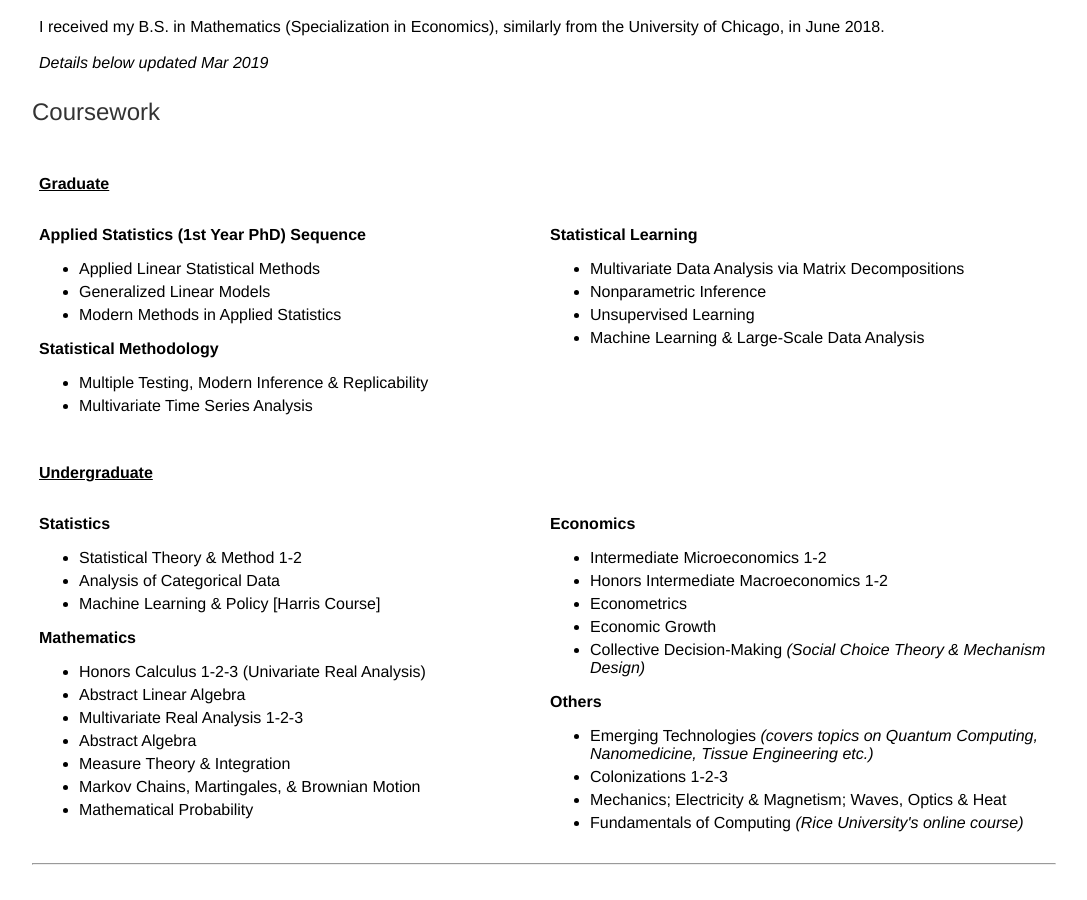
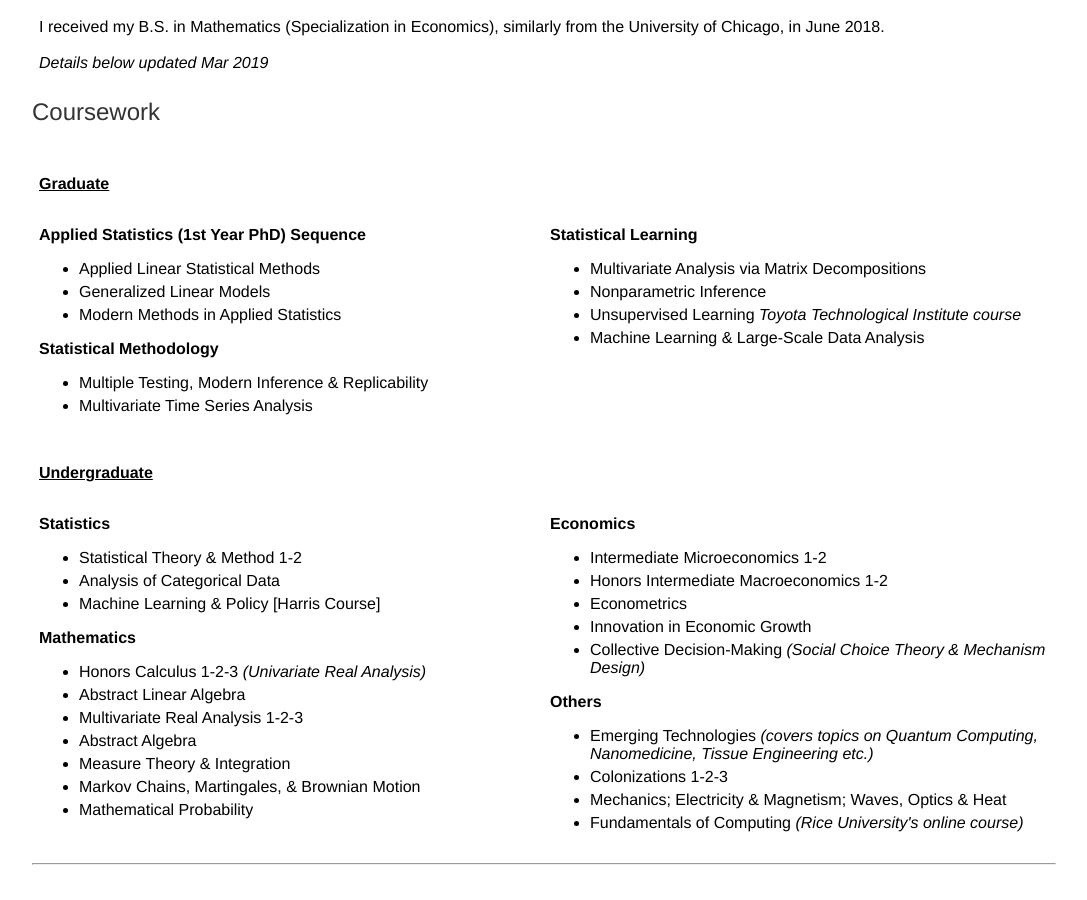
Before and after one commit to tanzhirong/tanzhirong.github.io, a Jekyll site: the page built from acad/index.html, in a window 1280 px wide and 900 px high, scrolled down 292 px. Shown: the whole window, without its empty margins (96-1183 px from the left). Built offline with Jekyll 4.4.1, drawn with Linux system fonts in a browser that asks for light colours.

Commit message:
Update index.html

```diff
--- a/acad/index.html
+++ b/acad/index.html
@@ -30,9 +30,9 @@ I am currently an M.S. Statistics candidate at the University of Chicago, advise
 	<td width="50%">
 		<b>Statistical Learning</b>
         <ul>
-	<li>Multivariate Data Analysis via Matrix Decompositions</li>
+	<li>Multivariate Analysis via Matrix Decompositions</li>
 	<li>Nonparametric Inference</li>
-	<li>Unsupervised Learning</li>
+	<li>Unsupervised Learning <i>Toyota Technological Institute course</i></li>
 	<li>Machine Learning & Large-Scale Data Analysis</li>
         </ul>
 	</td>
@@ -49,7 +49,7 @@ I am currently an M.S. Statistics candidate at the University of Chicago, advise
         </ul>
 	<b>Mathematics</b>
 	<ul>
-        <li>Honors Calculus 1-2-3 (Univariate Real Analysis)</li>
+	<li>Honors Calculus 1-2-3 <i>(Univariate Real Analysis)</i></li>
         <li>Abstract Linear Algebra</li>
         <li>Multivariate Real Analysis 1-2-3</li>
         <li>Abstract Algebra</li>
@@ -65,7 +65,7 @@ I am currently an M.S. Statistics candidate at the University of Chicago, advise
         <li>Intermediate Microeconomics 1-2</li>
         <li>Honors Intermediate Macroeconomics 1-2</li>
         <li>Econometrics</li>
-        <li>Economic Growth</li>
+        <li>Innovation in Economic Growth</li>
 	<li>Collective Decision-Making <i>(Social Choice Theory & Mechanism Design)</i></li>
         </ul>
 		<b>Others</b>
```
